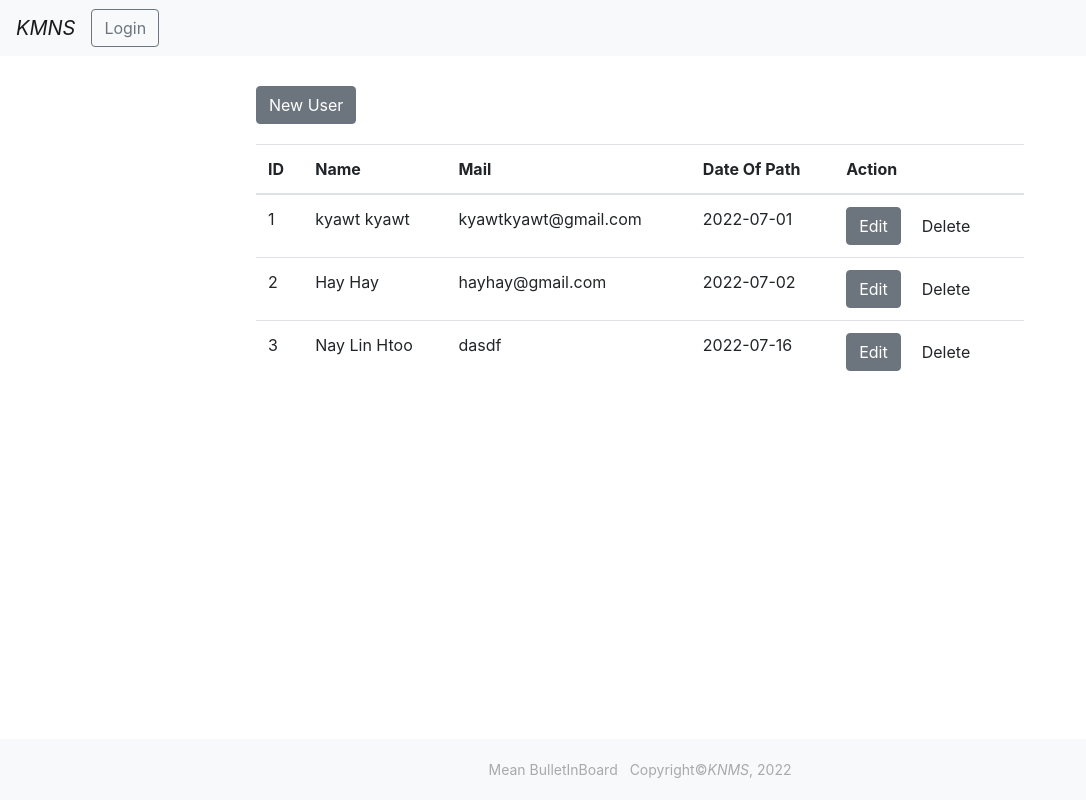
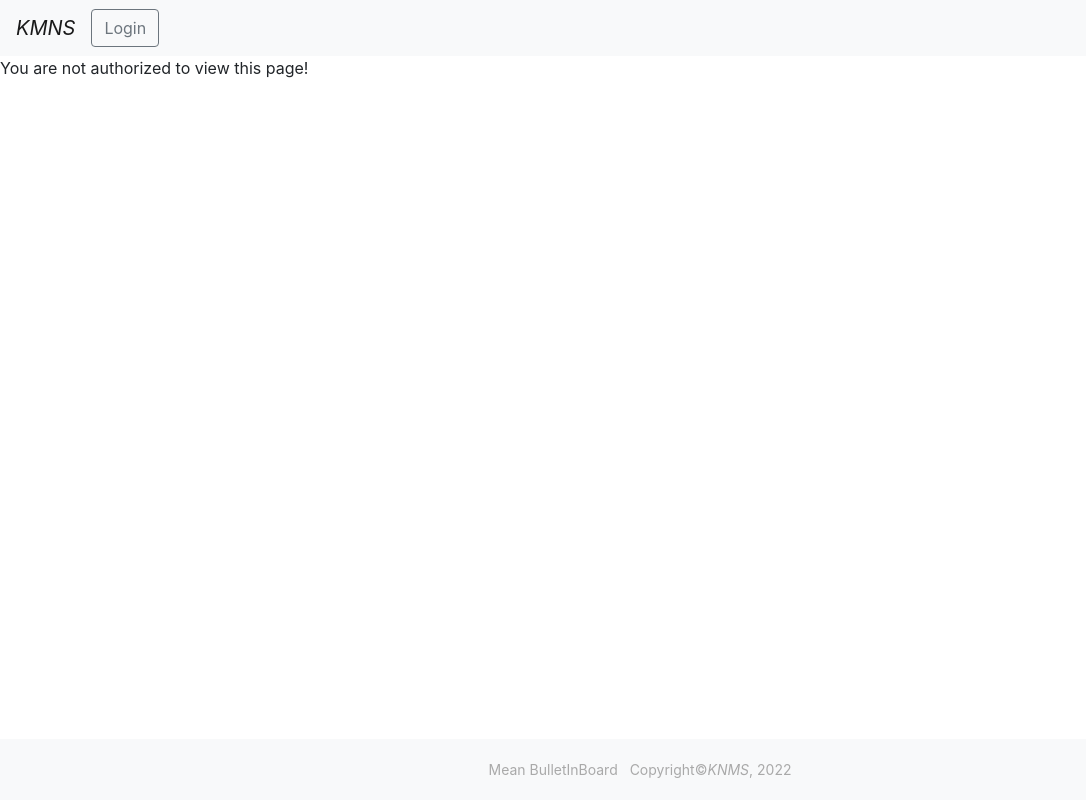
Before and after one commit to naylin2/MEAN-bulletinboard, an Angular app in the folder ui/: page /users in a window 1280 px wide. Shown: the whole page, without its empty margins (0-1086 px from the left). Built offline with nearby package versions, Linux system fonts and the light colour scheme; data requests are answered from the project's data file.

Commit message:
[fix] auth service

```diff
--- a/ui/src/app/components/header/header/header.component.ts
+++ b/ui/src/app/components/header/header/header.component.ts
@@ -29,6 +29,7 @@ export class HeaderComponent implements OnInit {
 
   logout(){
     localStorage.removeItem("user");
+    this.authService.isLoggedIn = false;
     this.router.navigateByUrl("login")
   }
 
--- a/ui/src/app/components/login/login.component.ts
+++ b/ui/src/app/components/login/login.component.ts
@@ -2,6 +2,7 @@ import { Component, OnInit } from '@angular/core';
 import { Router } from '@angular/router';
 import { FormBuilder } from '@angular/forms';
 import { HttpClient } from '@angular/common/http';
+import { AuthService } from 'src/app/services/auth.service';
 
 @Component({
   selector: 'app-login',
@@ -13,7 +14,8 @@ export class LoginComponent implements OnInit {
   constructor(
     private router: Router,
     private formBuilder: FormBuilder,
-    private http: HttpClient
+    private http: HttpClient,
+    private authService: AuthService
   ) { }
   loginForm: any;
   hlaaung: any;
@@ -36,8 +38,9 @@ export class LoginComponent implements OnInit {
       let url = "http://localhost:3000/users/login";
       this.http.post(url, this.loginForm.value).subscribe({
         next: (data) => {
-          let hlahla = JSON.stringify(data);
-          localStorage.setItem("user", hlahla);
+          let user = JSON.stringify(data);
+          localStorage.setItem("user", user);
+          this.authService.isLoggedIn = true;
         },
         complete: () => {
           this.router.navigateByUrl('posts');
--- a/ui/src/app/user/user-list/user-list.component.html
+++ b/ui/src/app/user/user-list/user-list.component.html
@@ -1,4 +1,4 @@
-<div class="user-table">
+<div class="user-table" *ngIf="user">
   <a routerLink="new" class="btn btn-secondary">New User</a>
   <table class="table table-hover">
     <thead>
@@ -26,3 +26,6 @@
     </tbody>
   </table>
 </div>
+<div *ngIf="!user">
+  You are not authorized to view this page!
+</div>
--- a/ui/src/app/user/user-list/user-list.component.ts
+++ b/ui/src/app/user/user-list/user-list.component.ts
@@ -14,9 +14,11 @@ export class UserListComponent implements OnInit {
     private router: Router
   ) { }
   users!: any;
+  user: any;
 
   ngOnInit(): void {
     this.getUsers();
+    this.user = localStorage.getItem("user");
   }
 
   getUsers() {
```
